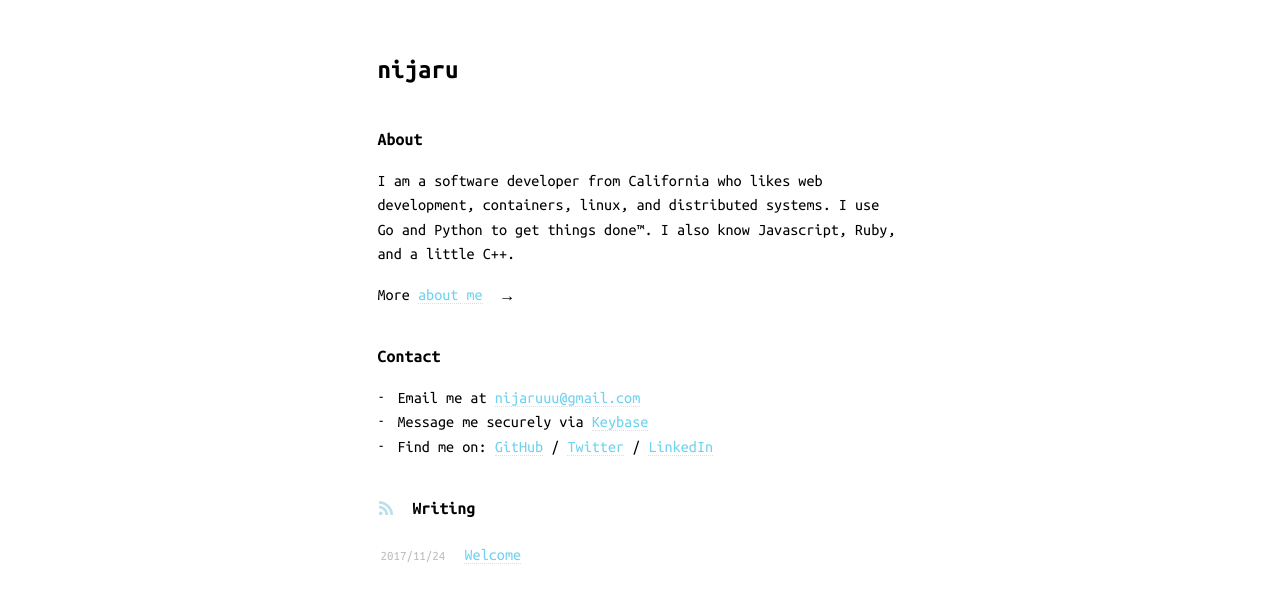
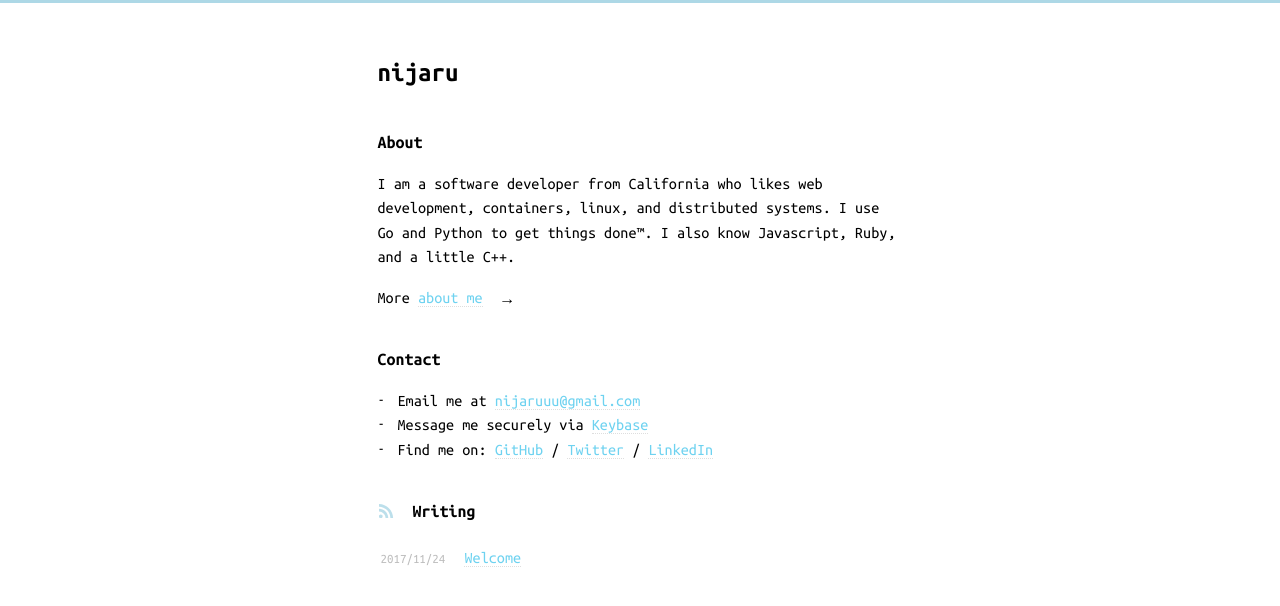
Before and after one commit to nijaru/nijaru.github.io, a Jekyll site: the page built from index.md, in a window 1280 px wide. Shown: the top 606 px of the page. Built offline with Jekyll 4.4.1, drawn with Linux system fonts in a browser that asks for light colours.

Commit message:
Update border
Signed-off-by: Nick Russo <nicholasjamesrusso@gmail.com>

```diff
--- a/_includes/main.css
+++ b/_includes/main.css
@@ -9,7 +9,7 @@ body {
     font-family: 'Ubuntu Mono', monospace;
     font-weight: 200;
     word-wrap: break-word;
-    /* border-top: 3px solid lightblue; */
+    border-top: 3px solid lightblue;
     line-height: 1.5;
 }
 
```
